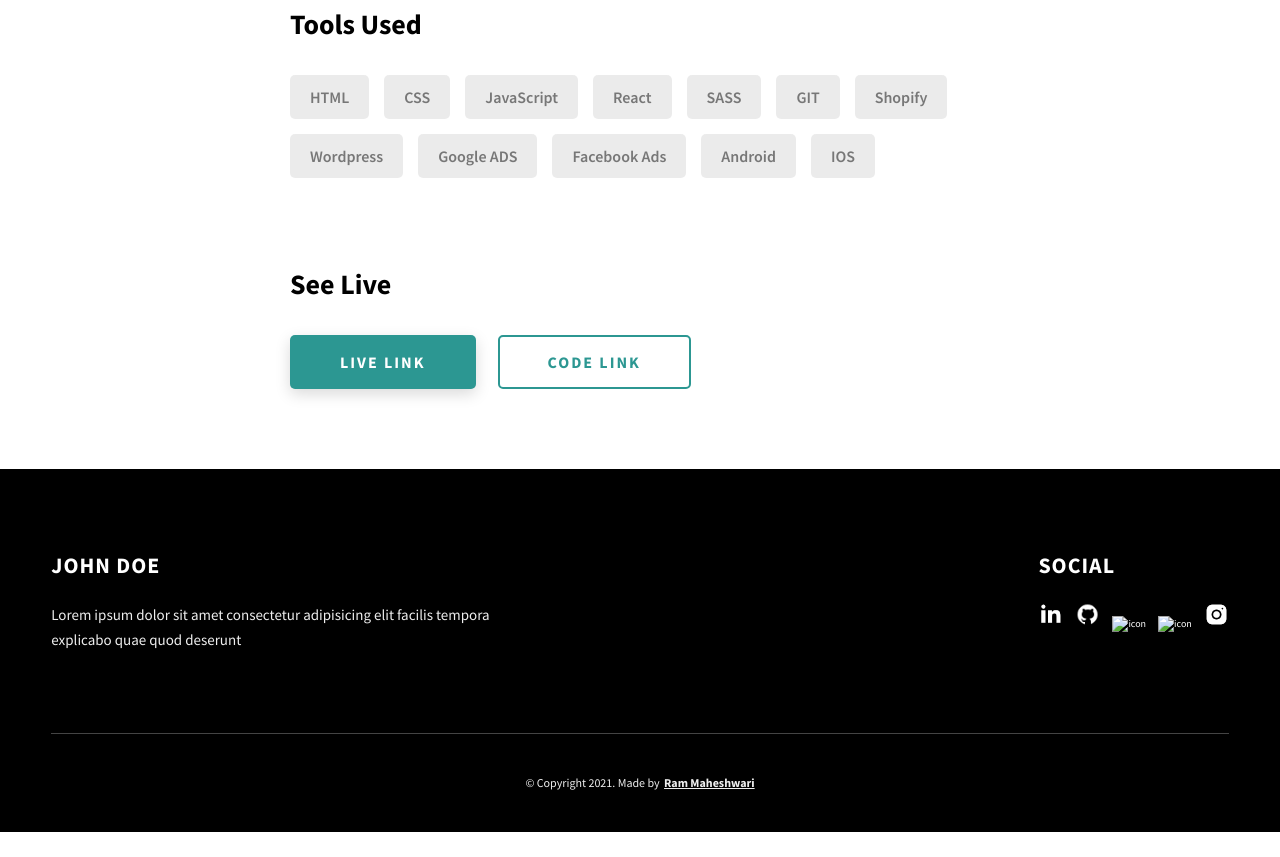
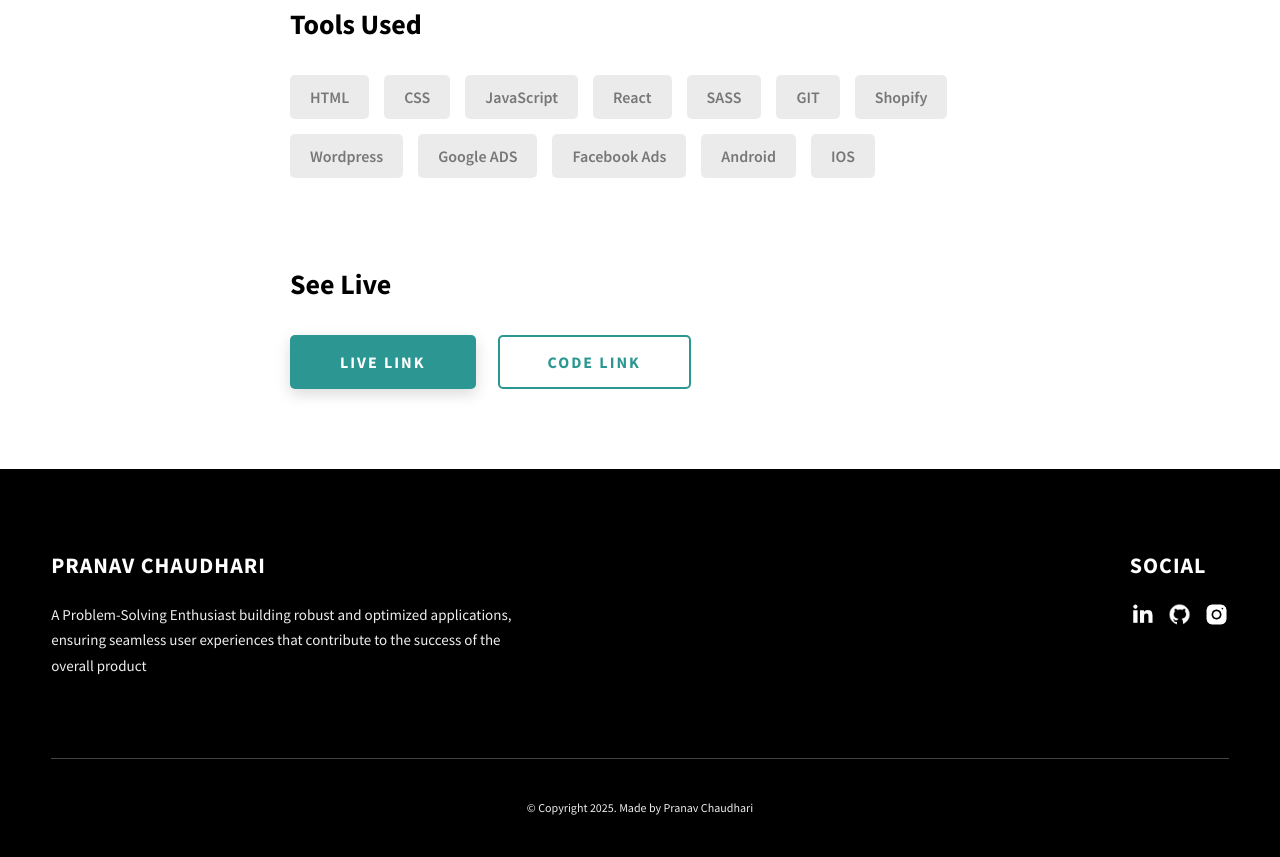
Before and after one commit to classicpc/Pranav_Chaudhari, a website: page project-1.html in a window 1280 px wide. Shown: the part 1840-2697 px from the top of the page. Before the commit the page ends 2672 px from the top, so only its background shows below. Drawn offline with Linux system fonts and the light colour scheme.

Commit message:
changed the header and footer in project.html s

```diff
--- a/project-1.html
+++ b/project-1.html
@@ -171,35 +171,21 @@
               <span>Social</span>
             </h2>
             <div class="main-footer__social-cont">
-              <a target="_blank" rel="noreferrer" href="#">
+              <a target="_blank" rel="noreferrer" href="https://www.linkedin.com/in/pranav-chaudhari-swe/">
                 <img
                   class="main-footer__icon"
                   src="./assets/png/linkedin-ico.png"
                   alt="icon"
                 />
               </a>
-              <a target="_blank" rel="noreferrer" href="#">
+              <a target="_blank" rel="noreferrer" href="https://www.github.com/classicpc">
                 <img
                   class="main-footer__icon"
                   src="./assets/png/github-ico.png"
                   alt="icon"
                 />
               </a>
-              <a target="_blank" rel="noreferrer" href="#">
-                <img
-                  class="main-footer__icon"
-                  src="./assets/png/twitter-ico.png"
-                  alt="icon"
-                />
-              </a>
-              <a target="_blank" rel="noreferrer" href="#">
-                <img
-                  class="main-footer__icon"
-                  src="./assets/png/yt-ico.png"
-                  alt="icon"
-                />
-              </a>
-              <a target="_blank" rel="noreferrer" href="#">
+              <a target="_blank" rel="noreferrer" href="https://www.instagram.com/_classic_pc_/">
                 <img
                   class="main-footer__icon main-footer__icon--mr-none"
                   src="./assets/png/insta-ico.png"
@@ -209,22 +195,21 @@
             </div>
           </div>
           <div class="main-footer__row main-footer__row-2">
-            <h4 class="heading heading-sm text-lt">John Doe</h4>
+            <h4 class="heading heading-sm text-lt">Pranav Chaudhari</h4>
             <p class="main-footer__short-desc">
-              Lorem ipsum dolor sit amet consectetur adipisicing elit facilis
-              tempora explicabo quae quod deserunt
+              A Problem-Solving Enthusiast building robust and optimized applications, ensuring seamless user experiences that contribute to the success of the overall product
             </p>
           </div>
         </div>
 
+
         <div class="main-footer__lower">
-          &copy; Copyright 2021. Made by
-          <a rel="noreferrer" target="_blank" href="https://rammaheshwari.com"
-            >Ram Maheshwari</a
-          >
+          &copy; Copyright 2025. Made by Pranav Chaudhari
+
         </div>
       </div>
     </footer>
+
     <script src="./index.js"></script>
   </body>
 </html>
```
Also changed, not shown: project-2.html (+12 -27 lines), project-3.html (+12 -27 lines).
